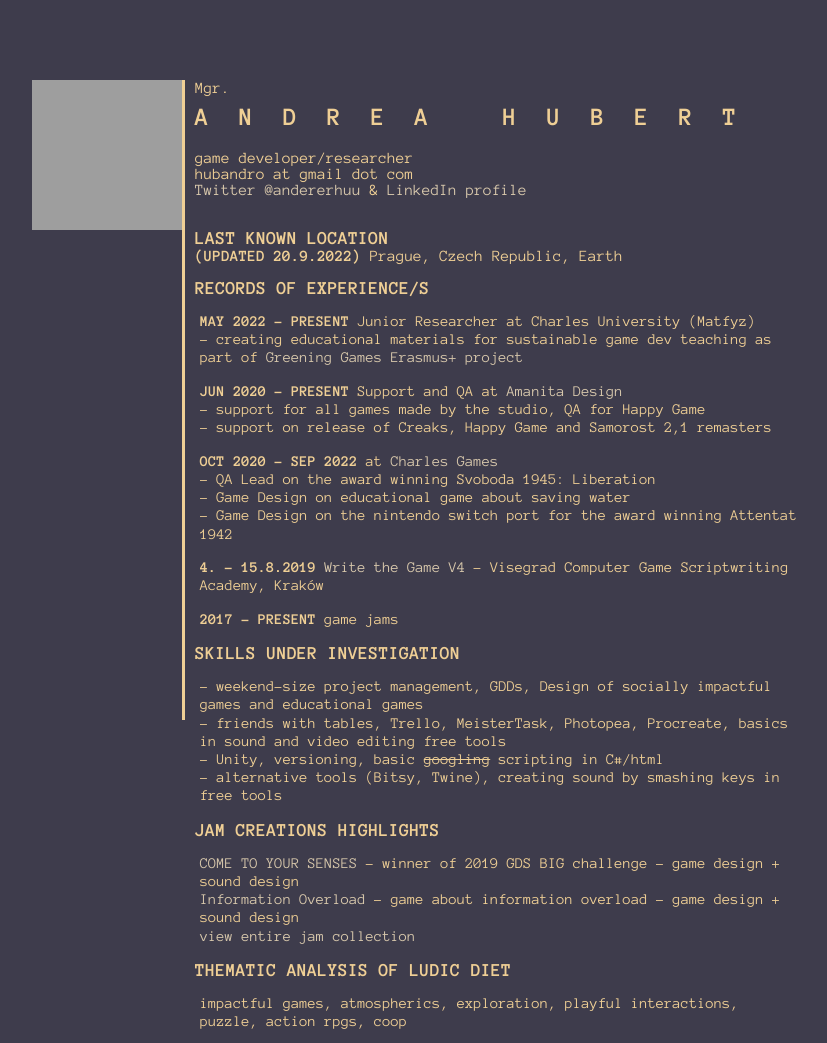
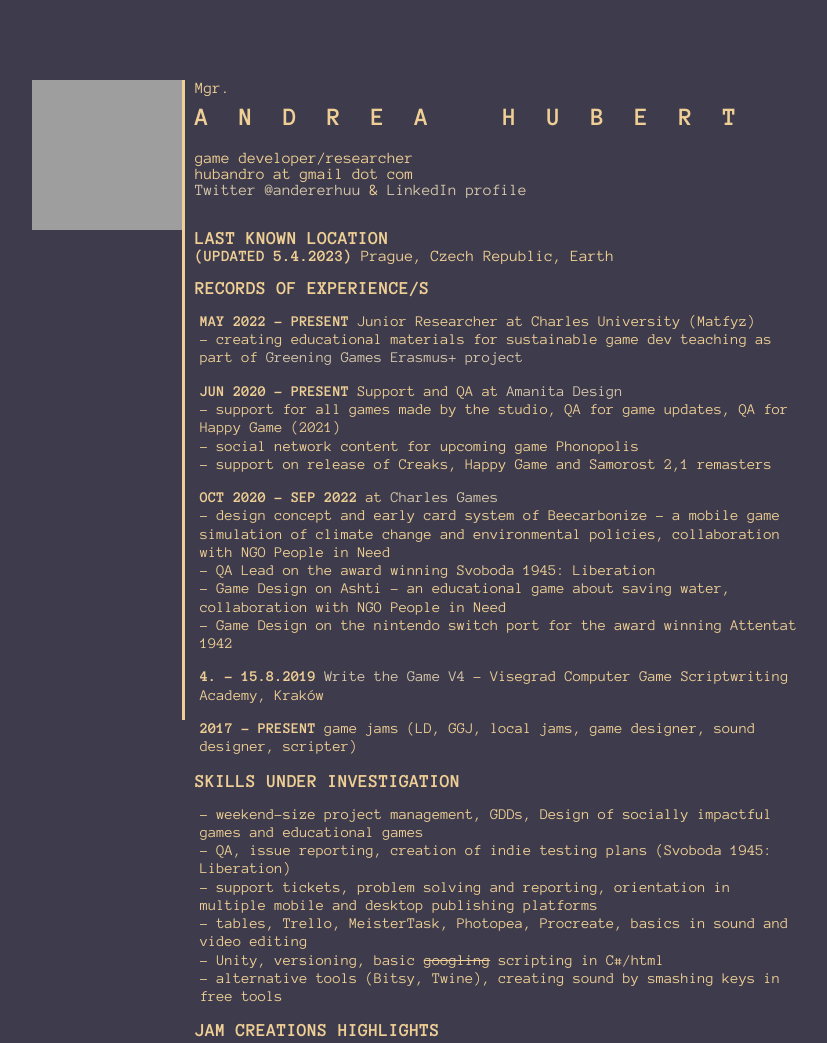
Before and after one commit to pschdl/pschdl.github.io, a plain HTML site: page index.html in a window 1280 px wide. Shown: the top 1043 px of the page, without its empty margins (224-1051 px from the left). Drawn offline with Linux system fonts and the light colour scheme; grey boxes are pictures that could not be loaded.

Commit message:
Update index.html
update 5.4.23

```diff
--- a/index.html
+++ b/index.html
@@ -28,7 +28,7 @@
 <br>
 <div class="text">
 	<h3>LAST KNOWN LOCATION</h3>
-	<b>(UPDATED 20.9.2022)</b> Prague, Czech Republic, Earth
+	<b>(UPDATED 5.4.2023)</b> Prague, Czech Republic, Earth
 
 	<h3>RECORDS OF <b>EXPERIENCE/S</b> </h3>
 		<p>
@@ -41,7 +41,9 @@
 		<p>
 		<b>JUN 2020 - PRESENT</b> Support and QA at <a href="https://amanita-design.net">Amanita Design</a>
 		<br>
-		- support for all games made by the studio, QA for Happy Game
+		- support for all games made by the studio, QA for game updates, QA for Happy Game (2021)
+		<br>
+		- social network content for upcoming game Phonopolis
 		<br>
 		- support on release of Creaks, Happy Game and Samorost 2,1 remasters
 		<br>
@@ -50,9 +52,11 @@
 		<p>
 		<b>OCT 2020 - SEP 2022</b> at <a href="https://charlesgames.net">Charles Games</a>
 		<br>
+		- design concept and early card system of Beecarbonize - a mobile game simulation of climate change and environmental policies, collaboration with NGO People in Need
+		<br>
 		- QA Lead on the award winning Svoboda 1945: Liberation
 		<br>
-		- Game Design on educational game about saving water
+		- Game Design on Ashti - an educational game about saving water, collaboration with NGO People in Need
 		<br>
 		- Game Design on the nintendo switch port for the award winning Attentat 1942
 		<br>
@@ -62,19 +66,23 @@
 		<br>
 		</p>
 		<p>
-		<b>2017 - PRESENT</b> game jams
+		<b>2017 - PRESENT</b> game jams (LD, GGJ, local jams, game designer, sound designer, scripter)
 		</p>
 
 	<h3>SKILLS UNDER INVESTIGATION</h3>
-		<p>
+	<p>
 		- weekend-size project management, GDDs, Design of socially impactful games and educational games
 		<br>
-		- friends with tables, Trello, MeisterTask, Photopea, Procreate, basics in sound and video editing free tools
+		- QA, issue reporting, creation of indie testing plans (Svoboda 1945: Liberation)
+		<br>
+		- support tickets, problem solving and reporting, orientation in multiple mobile and desktop publishing platforms
+		<br>
+		- tables, Trello, MeisterTask, Photopea, Procreate, basics in sound and video editing
 		<br>
 		- Unity, versioning, basic <strike>googling</strike> scripting in C#/html
 		<br>
 		- alternative tools (Bitsy, Twine), creating sound by smashing keys in free tools
-		</p>
+	</p>
 
 	<h3>JAM CREATIONS HIGHLIGHTS</h3>
 		<p>
```
